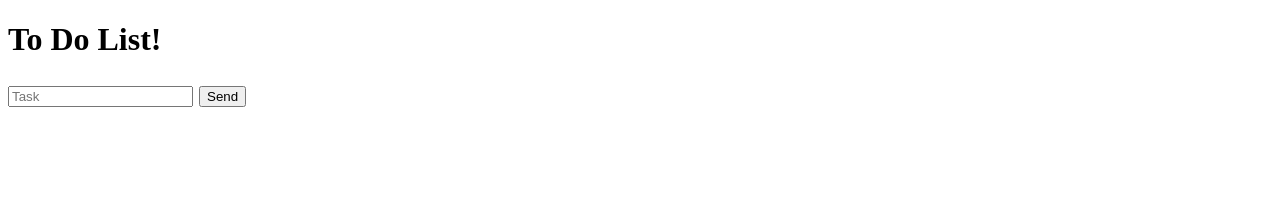
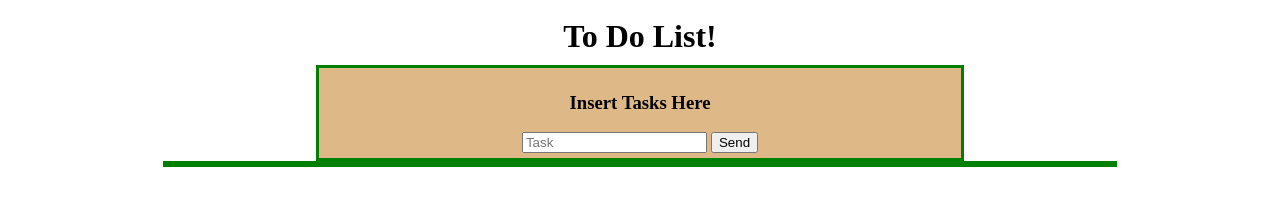
Before and after one commit to charlyrenk/weekend-challenge-3, a website: page public/index.html in a window 1280 px wide. Drawn offline with Linux system fonts and the light colour scheme; no server answers.

Commit message:
added some css

```diff
--- a/public/index.html
+++ b/public/index.html
@@ -7,9 +7,9 @@
         <link rel="stylesheet" href="styles.css">
     </head>
     <body>
-        <h1>To Do List!</h1>
-        <h2 id="taskHeader">
-        <div id="nameMessageFields">
+        <h1 id= "mainHeader">To Do List!</h1>
+        <div id="taskFields">
+            <h3 id="taskHeader">Insert Tasks Here</h3>
             <input type="text" id="taskInput" placeholder="Task">
             <button id="addTaskButton">Send</button>
         </div>
--- a/public/styles.css
+++ b/public/styles.css
@@ -4,3 +4,22 @@
 .falseDiv {
     background-color: blue;
 }
+#taskFields {
+    background-color: burlywood;
+    margin: auto;
+    width: 50%;
+    border: 3px solid green;
+    padding: 5px;
+    text-align: center;
+}
+#mainHeader{
+    margin: auto;
+    width: 50%;
+    padding: 10px;
+    text-align: center;
+}
+#toDoList{
+    border: 3px solid green;
+    margin: auto;
+    width: 75%;
+}
```
